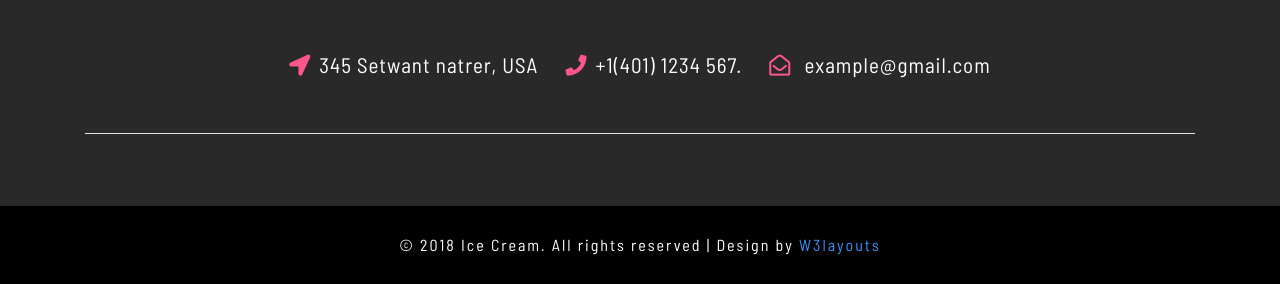
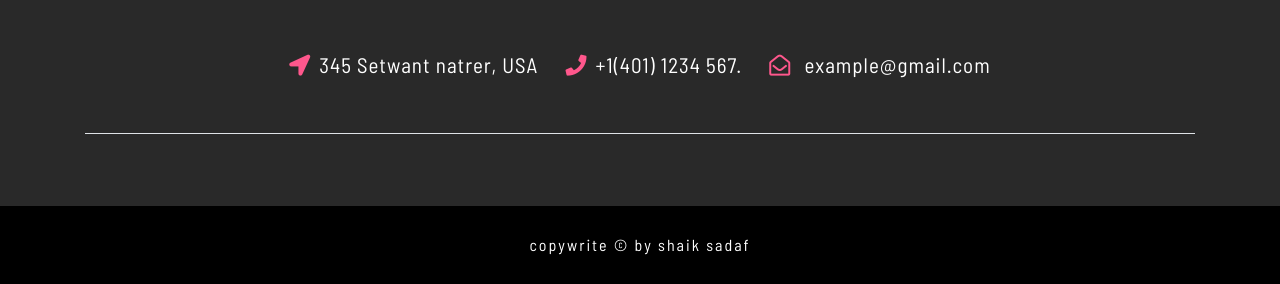
Before and after one commit to chinn-i/frt, a plain HTML site: page contact.html in a window 1280 px wide. Shown: the part 2375-2659 px from the top of the page. Drawn offline with Linux system fonts and the light colour scheme.

Commit message:
2nd commit

```diff
--- a/contact.html
+++ b/contact.html
@@ -248,9 +248,7 @@ License URL: http://creativecommons.org/licenses/by/3.0/
 
 	<!-- copyright -->
 	<div class="w3l-copy text-center py-4">
-		<p class="text-white">© 2018 Ice Cream. All rights reserved | Design by
-			<a href="http://w3layouts.com/">W3layouts</a>
-		</p>
+		<p class="text-white">copywrite &copy; by shaik sadaf</p>
 	</div>
 	<!-- //copyright -->
 
```
